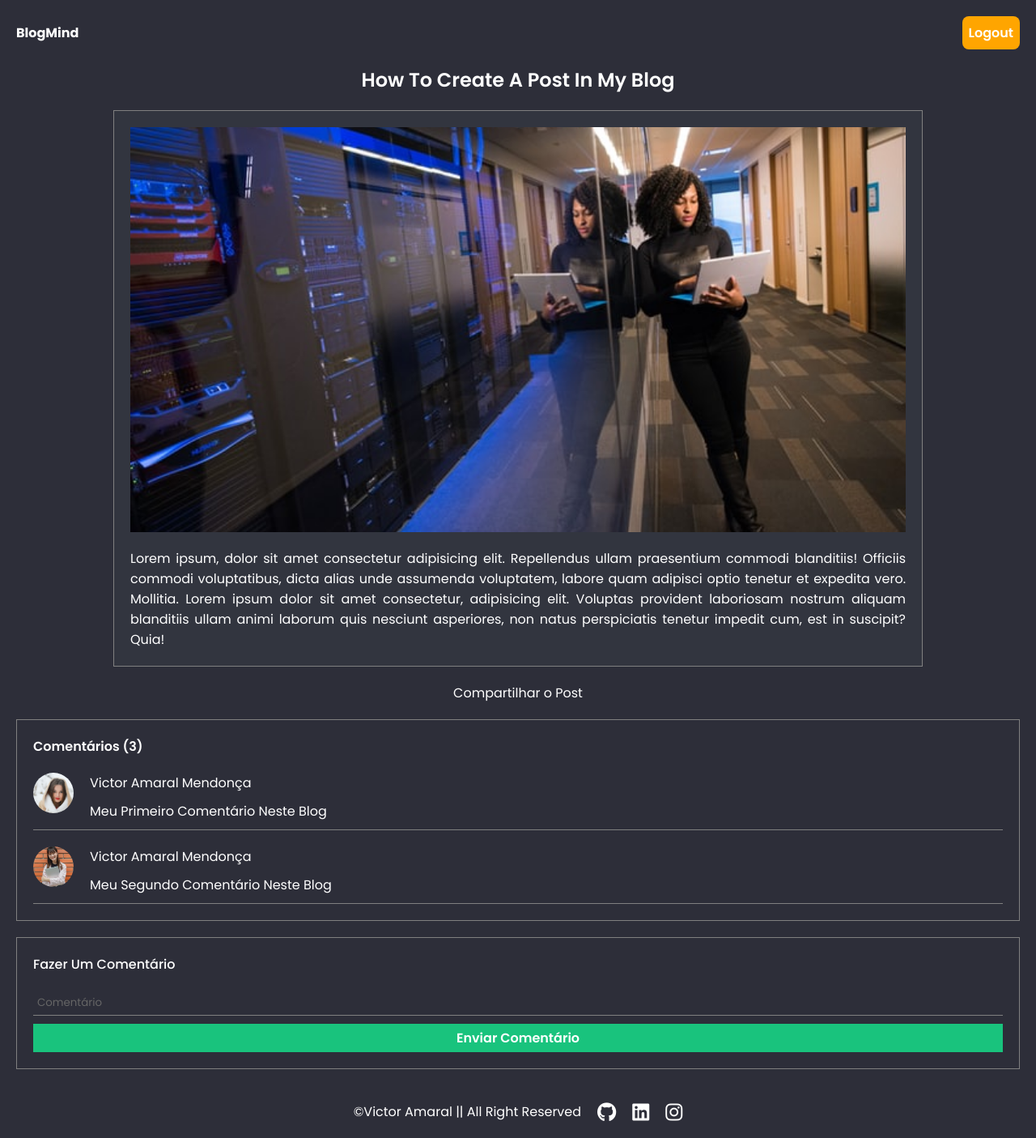
After one commit to V1KILL/PROJETO-BLOGMIND, a Python web app: template templates/detail.html in a window 1280 px wide. The commit adds this page. Shown: the whole page at 81% size. Run offline with Jinja, Linux system fonts and the light colour scheme; the template is opened without the code that fills it, so the values that code supplies are empty; some libraries are stand-ins or nearby versions.

Commit message:
Design do Post

```diff
--- /dev/null
+++ b/static/css/detail.css
@@ -0,0 +1,199 @@
+@import url('https://fonts.googleapis.com/css2?family=Poppins:ital,wght@0,100;0,200;0,300;0,400;0,500;0,600;0,700;0,800;0,900;1,100;1,200;1,300;1,400;1,500;1,600;1,700;1,800;1,900&display=swap');
+
+* {
+    padding: 0px;
+    margin: 0px;
+    box-sizing: border-box;
+    font-family: 'Poppins', sans-serif;
+}
+
+div.container {
+    display: flex;
+    flex-direction: column;
+}
+
+
+header {
+    display: flex;
+    justify-content: space-between;
+    align-items: center;
+    padding: 20px;
+    background-color: #2d2e39;
+}
+
+header p {
+    color: white;
+    font-weight: 700;
+}
+
+header a {
+    color: white;
+    padding: 8px;
+    border-radius: 8px;
+    background-color: orange;
+    text-decoration: none;
+    font-weight: 600;
+}
+
+p#titulo {
+    text-align: center;
+    color: white;
+    background-color: #2d2e39;
+    font-weight: 600;
+    font-size: 1.5em;
+}
+
+p#share {
+    text-align: center;
+    color: white;
+}
+
+section {
+    display: flex;
+    flex-direction: column;
+    justify-content: center;
+    align-items: center;
+    gap: 20px;
+    padding: 20px;
+    background-color: #2d2e39;
+}
+
+article {
+    background-color: rgb(50, 53, 63);
+    padding: 20px;
+    max-width: 1000px;
+    border: 1px solid grey;
+}
+
+article div.post {
+    display: flex;
+    flex-direction: column;
+    gap: 20px;
+}
+
+article div.post .img {
+    height: 500px;
+}
+
+article div.post .img img {
+    width: 100%;
+    height: 100%;
+    object-fit: cover;
+    object-position: center;
+    transition: 0.5s all ease;
+}
+
+article div.post .img img:hover {
+    transform: scale(1.05);
+}
+
+article div.post p {
+    color: white;
+    text-align: justify;
+}
+
+footer {
+    display: flex;
+    justify-content: center;
+    align-items: center;
+    gap: 20px;
+    padding: 20px;
+    background-color: #2d2e39;
+}
+
+footer p {
+    color: white;
+}
+footer i {
+    font-size: 1.5em;
+    color: white;
+}
+
+div#area-comentario {
+    display: flex;
+    width: 100%;
+    gap: 20px;
+    flex-direction: column;
+    background-color: #2d2e39;
+    padding: 20px;
+    border: 1px solid grey;
+}
+
+div#area-comentario p#comentarios {
+    color: white;
+    font-weight: 600;
+}
+
+div#area-comentario div#comentario {
+    display: flex;
+    gap: 20px;
+    border-bottom: 1px solid gray;
+    padding-bottom: 10px;
+}
+
+div#area-comentario div#comentario div#perfil {
+    display: flex;
+    gap: 20px;
+}
+
+div#area-comentario div#comentario div#perfil p {
+    color: white;
+}
+
+div#area-comentario div#comentario div#perfil img {
+    border-radius: 50%;
+    width: 50px;
+    height: 50px;
+    object-fit: cover;
+    object-position: center;
+}
+
+div#area-comentario div#comentario div#descricao-comentario {
+    display: flex;
+    flex-direction: column;
+    gap: 10px;
+    color: white;
+}
+
+div#comentar {
+    display: flex;
+    flex-direction: column;
+    width: 100%;
+    padding: 20px;
+    gap: 20px;
+    border: 1px solid grey;
+}
+
+div#comentar p {
+    color: white;
+    font-weight: 500;
+}
+
+div#comentar form {
+    display: flex;
+    flex-direction: column;
+    gap: 10px;
+}
+
+input#comentario {
+    border: none;
+    outline: none;
+    border-bottom: 1px solid grey;
+    background-color: transparent;
+    padding: 5px;
+    color: white;
+}
+
+input#comentario::placeholder {
+    color: rgb(102, 102, 102);
+}
+
+input#submit {
+    border: none;
+    outline: none;
+    padding: 5px;
+    background-color: #19C37D;
+    color: white;
+    font-weight: 600;
+    font-size: 1em;
+}
--- /dev/null
+++ b/templates/detail.html
@@ -0,0 +1,67 @@
+<!DOCTYPE html>
+<html lang="en">
+<head>
+    <meta charset="UTF-8">
+    <meta name="viewport" content="width=device-width, initial-scale=1.0">
+    <title>BlogMind</title>
+    <link rel="stylesheet" href="../static/css/detail.css">
+
+</head>
+<body>
+    <div class="container">
+        <header>
+            <p>Blog<span>Mind</span></p>
+            <a href="">Logout</a>
+        </header>
+        <p id="titulo">How To Create A Post In My Blog</p>
+        <section>
+            <article>
+                <div class="post">
+                    <div class="img">
+                        <img src="../static/img/post-2.jpg" alt="">
+                    </div>
+                    <p class="title">Lorem ipsum, dolor sit amet consectetur adipisicing elit. Repellendus ullam praesentium commodi blanditiis! Officiis commodi voluptatibus, dicta alias unde assumenda voluptatem, labore quam adipisci optio tenetur et expedita vero. Mollitia.
+                    Lorem ipsum dolor sit amet consectetur, adipisicing elit. Voluptas provident laboriosam nostrum aliquam blanditiis ullam animi laborum quis nesciunt asperiores, non natus perspiciatis tenetur impedit cum, est in suscipit? Quia!
+                    </p>
+                </div>
+            </article>
+            <p id="share">Compartilhar o Post</p>
+            <div id="area-comentario">
+                <p id="comentarios">Comentários (3)</p>
+                <div id="comentario">
+                    <div id="perfil">
+                        <img src="../static/img/profile-3.jpg" alt="">
+                    </div>
+                    <div id="descricao-comentario">
+                        <p>Victor Amaral Mendonça</p>
+                        <p>Meu Primeiro Comentário Neste Blog</p>
+                    </div>
+                </div>
+                <div id="comentario">
+                    <div id="perfil">
+                        <img src="../static/img/profile-2.jpg" alt="">
+                    </div>
+                    <div id="descricao-comentario">
+                        <p>Victor Amaral Mendonça</p>
+                        <p>Meu Segundo Comentário Neste Blog</p>
+                    </div>
+                </div>
+            </div>
+            <div id="comentar">
+                <p>Fazer Um Comentário</p>
+                <form action="">
+                    <input id="comentario" type="text" placeholder="Comentário">
+                    <input id="submit" type="submit" value="Enviar Comentário">
+                </form>
+            </div>
+        </section>
+        <footer>
+            <p>©Victor Amaral || All Right Reserved</p>
+            <i class="fa-brands fa-github"></i>
+            <i class="fa-brands fa-linkedin"></i>
+            <i class="fa-brands fa-instagram"></i>
+        </footer>
+    </div>
+    <script src="https://kit.fontawesome.com/c99caadda1.js" crossorigin="anonymous"></script>
+</body>
+</html>
--- a/templates/index.html
+++ b/templates/index.html
@@ -4,7 +4,10 @@
     <meta charset="UTF-8">
     <meta name="viewport" content="width=device-width, initial-scale=1.0">
     <title>BlogMind</title>
-    <link rel="stylesheet" href="../static/css/style.css">
+    <link rel="stylesheet" href="../static/css/home.css">
+    <link rel="stylesheet" href="../static/css/footer.css">
+    <link rel="stylesheet" href="../static/css/post.css">
+    <link rel="stylesheet" href="../static/css/hover.css">
 </head>
 <body>
     <div class="container">
```
Also changed, not shown: static/css/footer.css (added, +59 -0 lines), static/css/home.css (added, +74 -0 lines), static/css/hover.css (added, +15 -0 lines), static/css/post.css (added, +67 -0 lines), static/css/style.css (deleted, +0 -217 lines).
